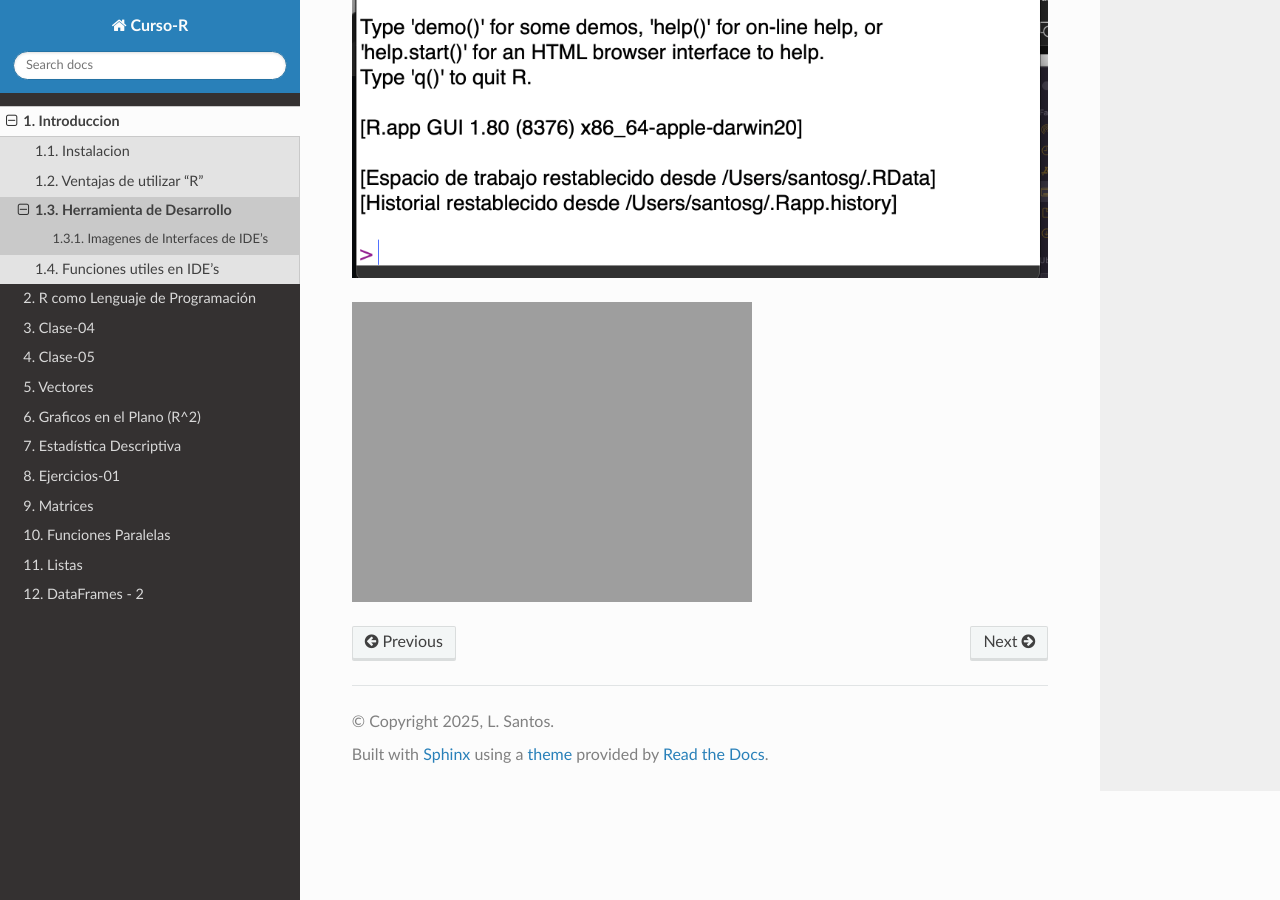
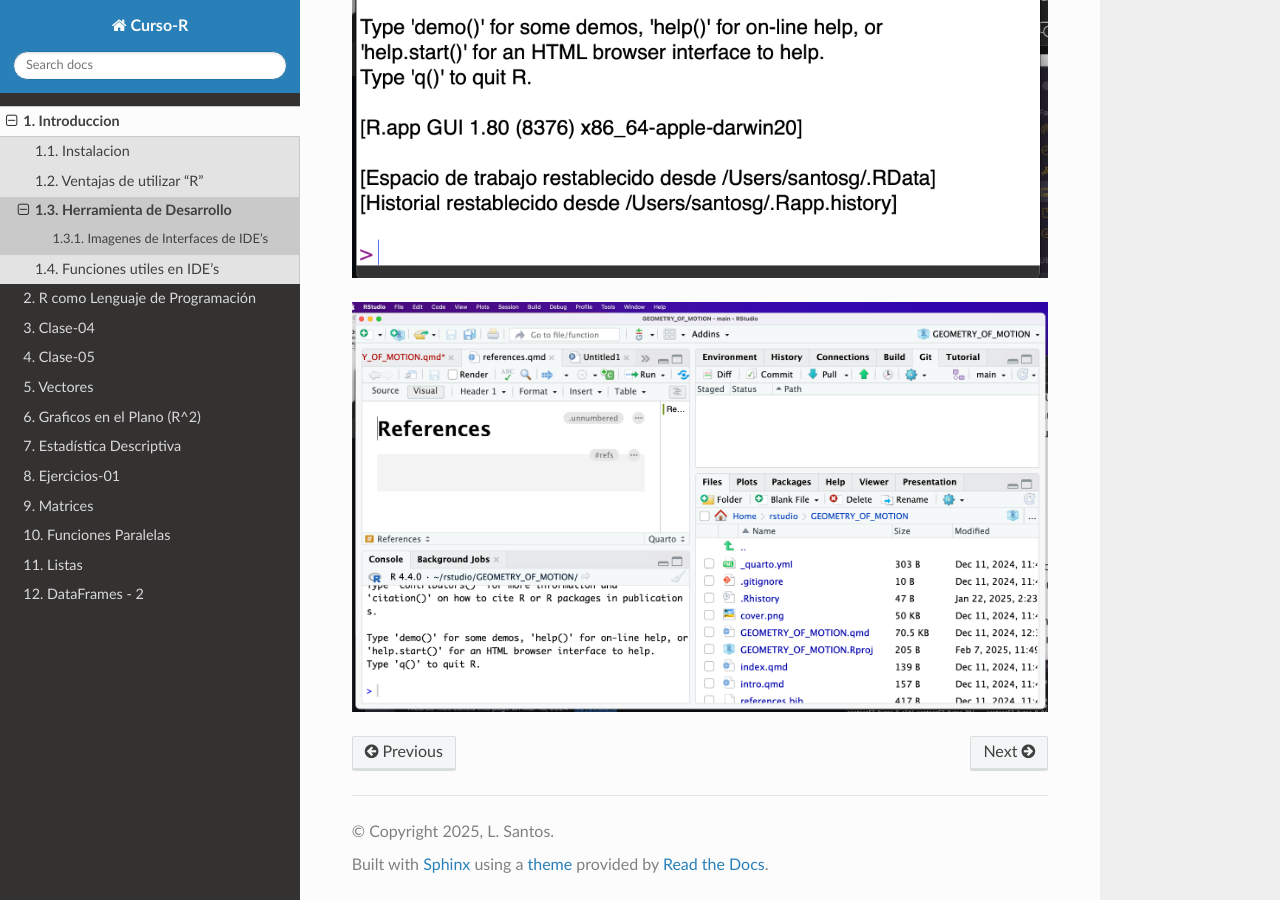
Before and after one commit to matecom57/santosg57-curso-r, a Sphinx documentation site: the page built from docs/source/Introduccion/herramientas-desarrollo.rst, in a window 1280 px wide and 900 px high, scrolled down 709 px. Built offline with Sphinx 7.4.7 and the Read the Docs theme 3.1.0, drawn with Linux system fonts in a browser that asks for light colours.

```diff
--- a/docs/source/Introduccion/herramientas-desarrollo.rst
+++ b/docs/source/Introduccion/herramientas-desarrollo.rst
@@ -18,4 +18,4 @@ Imagenes de Interfaces de IDE's
 
 .. image:: rr.png
 
-.. image:: rstudio,png
+.. image:: rstudio.png
```
